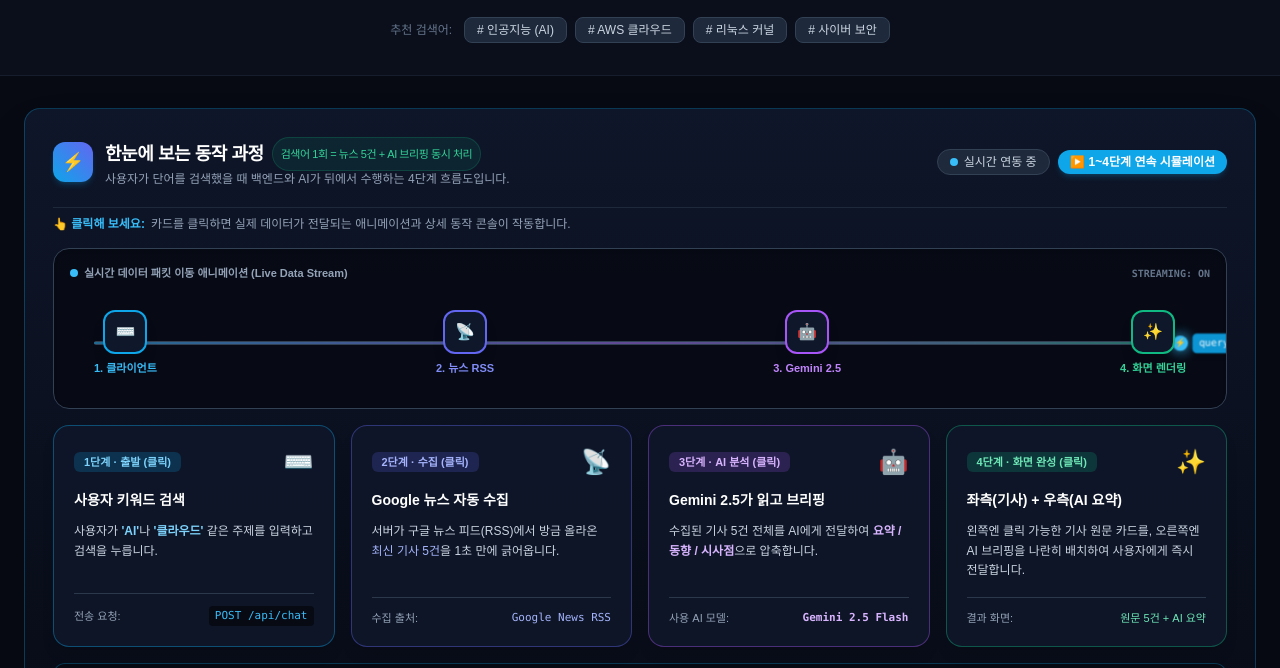
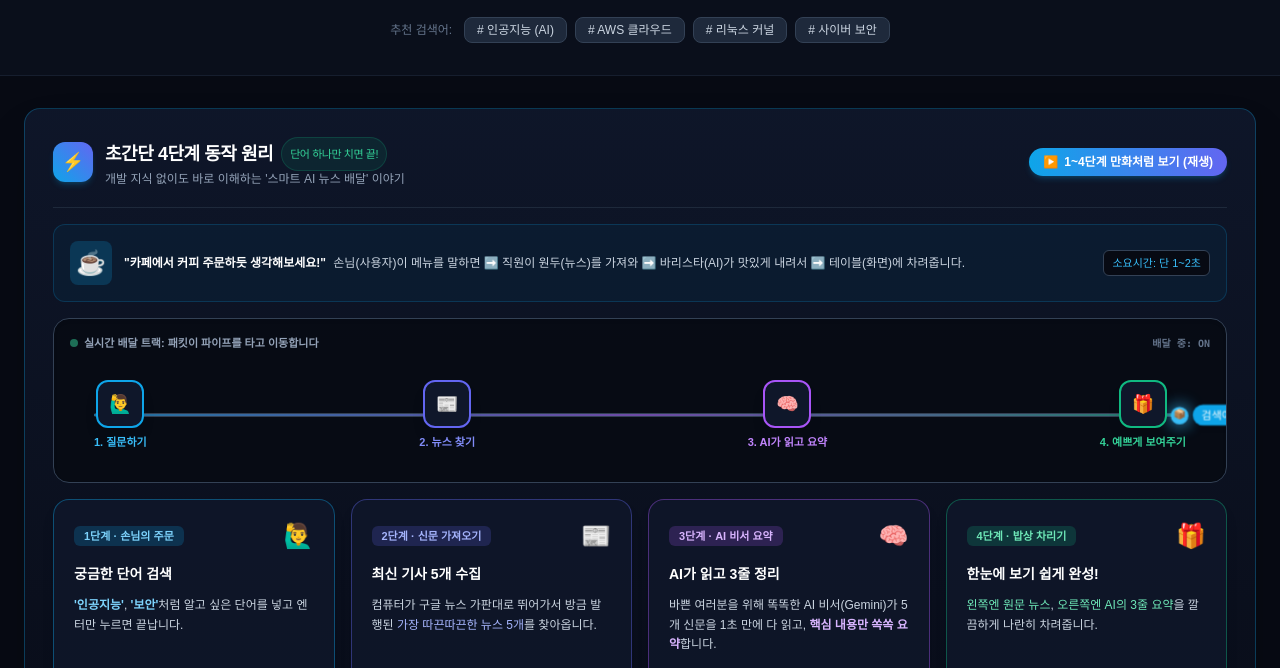
Before and after one commit to ohjs2558-blip/it-news, a plain HTML site: page news.html in a window 1280 px wide. Shown: the part 256-924 px from the top of the page. Drawn offline with nearby package versions, Linux system fonts and the light colour scheme; a web font is replaced by a local one.

Commit message:
style: Simplify visualization with friendly café metaphor and plain language

```diff
--- a/news.html
+++ b/news.html
@@ -152,38 +152,44 @@
                     </div>
                     <div>
                         <h3 class="text-base sm:text-lg font-bold text-white tracking-tight flex items-center gap-2">
-                            한눈에 보는 동작 과정
-                            <span class="text-[11px] px-2 py-0.5 rounded-full bg-emerald-500/10 text-emerald-400 border border-emerald-500/20 font-medium">검색어 1회 = 뉴스 5건 + AI 브리핑 동시 처리</span>
+                            초간단 4단계 동작 원리
+                            <span class="text-[11px] px-2 py-0.5 rounded-full bg-emerald-500/10 text-emerald-400 border border-emerald-500/20 font-medium">단어 하나만 치면 끝!</span>
                         </h3>
-                        <p class="text-xs text-slate-400">사용자가 단어를 검색했을 때 백엔드와 AI가 뒤에서 수행하는 4단계 흐름도입니다.</p>
+                        <p class="text-xs text-slate-400">개발 지식 없이도 바로 이해하는 '스마트 AI 뉴스 배달' 이야기</p>
                     </div>
                 </div>
                 <div class="flex items-center gap-2 self-start sm:self-auto">
-                    <span class="inline-flex items-center gap-1.5 px-3 py-1 rounded-full bg-dark-850 border border-dark-800 text-xs text-slate-300">
-                        <span class="w-2 h-2 rounded-full bg-sky-400 animate-ping"></span>
-                        실시간 연동 중
-                    </span>
-                    <button id="demo-play-btn" class="text-xs px-3 py-1 rounded-full bg-sky-500 hover:bg-sky-400 text-white font-semibold transition flex items-center gap-1 shadow-md shadow-sky-500/20 active:scale-95">
+                    <button id="demo-play-btn" class="text-xs px-3.5 py-1.5 rounded-full bg-gradient-to-r from-sky-500 to-indigo-500 hover:from-sky-400 hover:to-indigo-400 text-white font-bold transition flex items-center gap-1.5 shadow-md shadow-sky-500/20 active:scale-95">
                         <span>▶️</span>
-                        <span>1~4단계 연속 시뮬레이션</span>
+                        <span>1~4단계 만화처럼 보기 (재생)</span>
                     </button>
                 </div>
             </div>
 
-            <!-- 안내 힌트 -->
-            <div class="pt-2 text-xs text-slate-400 flex items-center gap-1.5">
-                <span class="text-sky-400 font-bold">👆 클릭해 보세요:</span>
-                <span>카드를 클릭하면 실제 데이터가 전달되는 애니메이션과 상세 동작 콘솔이 작동합니다.</span>
+            <!-- 비유 설명 박스 (가장 먼저 읽히는 곳) -->
+            <div class="mt-4 p-4 rounded-xl bg-sky-950/30 border border-sky-500/20 flex flex-col sm:flex-row items-start sm:items-center justify-between gap-3 text-xs text-slate-300">
+                <div class="flex items-center gap-3">
+                    <span class="text-2xl p-1.5 rounded-lg bg-sky-500/20 flex-shrink-0">☕</span>
+                    <div>
+                        <strong class="text-white block sm:inline font-bold">"카페에서 커피 주문하듯 생각해보세요!"</strong>
+                        <span class="text-slate-300 ml-0 sm:ml-1 text-xs">
+                            손님(사용자)이 메뉴를 말하면 ➡️ 직원이 원두(뉴스)를 가져와 ➡️ 바리스타(AI)가 맛있게 내려서 ➡️ 테이블(화면)에 차려줍니다.
+                        </span>
+                    </div>
+                </div>
+                <span class="text-[11px] text-sky-400 bg-dark-950 px-2 py-1 rounded-md border border-dark-800 whitespace-nowrap self-end sm:self-auto font-medium">
+                    소요시간: 단 1~2초
+                </span>
             </div>
 
-            <!-- [NEW] 시각적 실시간 데이터 패킷 애니메이션 트랙 -->
+            <!-- [시각적 애니메이션] 데이터 패킷 배달 트랙 -->
             <div class="mt-4 p-4 rounded-2xl bg-dark-950/90 border border-dark-800 relative overflow-hidden shadow-inner">
                 <div class="text-[11px] font-semibold text-slate-400 mb-3 flex items-center justify-between">
                     <span class="flex items-center gap-1.5">
-                        <span class="w-2 h-2 rounded-full bg-sky-400 animate-ping"></span>
-                        실시간 데이터 패킷 이동 애니메이션 (Live Data Stream)
+                        <span class="w-2 h-2 rounded-full bg-emerald-400 animate-pulse"></span>
+                        실시간 배달 트랙: 패킷이 파이프를 타고 이동합니다
                     </span>
-                    <span class="text-slate-500 font-mono text-[10px]" id="anim-stream-status">STREAMING: ON</span>
+                    <span class="text-slate-500 font-mono text-[10px]" id="anim-stream-status">배달 중: ON</span>
                 </div>
 
                 <!-- 4개 노드와 연결선 -->
@@ -191,15 +197,15 @@
                     <!-- 기본 연결선 트랙 -->
                     <div class="absolute top-1/2 left-6 right-6 h-1 bg-dark-800 -translate-y-1/2 z-0 rounded-full"></div>
                     <!-- 빛나는 데이터 전송 파이프 효과 -->
-                    <div class="absolute top-1/2 left-6 right-6 h-0.5 bg-gradient-to-r from-sky-500 via-purple-500 to-emerald-500 -translate-y-1/2 z-0 opacity-40"></div>
+                    <div class="absolute top-1/2 left-6 right-6 h-0.5 bg-gradient-to-r from-sky-500 via-purple-500 to-emerald-500 -translate-y-1/2 z-0 opacity-50"></div>
 
                     <!-- 이동하는 패킷 엘리먼트 -->
                     <div id="flow-particle" class="anim-packet absolute top-1/2 -translate-y-1/2 z-10 pointer-events-none flex items-center gap-1">
-                        <div class="w-3.5 h-3.5 rounded-full bg-sky-400 shadow-[0_0_12px_#38bdf8] flex items-center justify-center text-[8px] font-bold text-dark-950">
-                            ⚡
+                        <div class="w-4 h-4 rounded-full bg-sky-400 shadow-[0_0_15px_#38bdf8] flex items-center justify-center text-[9px] font-bold text-dark-950">
+                            📦
                         </div>
-                        <span class="text-[9px] font-mono px-1.5 py-0.5 rounded bg-sky-500/90 text-white shadow-md backdrop-blur whitespace-nowrap" id="packet-label">
-                            query: "AI"
+                        <span class="text-[10px] font-medium px-2 py-0.5 rounded-full bg-sky-500 text-white shadow-md backdrop-blur whitespace-nowrap font-sans" id="packet-label">
+                            검색어 주문서 배달 중
                         </span>
                     </div>
 
@@ -207,34 +213,34 @@
                     <div class="relative z-10 flex items-center justify-between">
                         <!-- 노드 1 -->
                         <div id="pipe-node-1" class="flex flex-col items-center gap-1.5 cursor-pointer" onclick="simulateStep(1)">
-                            <div class="w-9 h-9 sm:w-11 sm:h-11 rounded-xl bg-dark-900 border-2 border-sky-500 flex items-center justify-center text-sm sm:text-base shadow-lg transition-transform duration-300 hover:scale-110">
-                                ⌨️
+                            <div class="w-10 h-10 sm:w-12 sm:h-12 rounded-xl bg-dark-900 border-2 border-sky-500 flex items-center justify-center text-base sm:text-lg shadow-lg transition-transform duration-300 hover:scale-110">
+                                🙋‍♂️
                             </div>
-                            <span class="text-[11px] font-bold text-sky-400">1. 클라이언트</span>
+                            <span class="text-[11px] font-bold text-sky-400">1. 질문하기</span>
                         </div>
 
                         <!-- 노드 2 -->
                         <div id="pipe-node-2" class="flex flex-col items-center gap-1.5 cursor-pointer" onclick="simulateStep(2)">
-                            <div class="w-9 h-9 sm:w-11 sm:h-11 rounded-xl bg-dark-900 border-2 border-indigo-500 flex items-center justify-center text-sm sm:text-base shadow-lg transition-transform duration-300 hover:scale-110">
-                                📡
+                            <div class="w-10 h-10 sm:w-12 sm:h-12 rounded-xl bg-dark-900 border-2 border-indigo-500 flex items-center justify-center text-base sm:text-lg shadow-lg transition-transform duration-300 hover:scale-110">
+                                📰
                             </div>
-                            <span class="text-[11px] font-bold text-indigo-400">2. 뉴스 RSS</span>
+                            <span class="text-[11px] font-bold text-indigo-400">2. 뉴스 찾기</span>
                         </div>
 
                         <!-- 노드 3 -->
                         <div id="pipe-node-3" class="flex flex-col items-center gap-1.5 cursor-pointer" onclick="simulateStep(3)">
-                            <div class="w-9 h-9 sm:w-11 sm:h-11 rounded-xl bg-dark-900 border-2 border-purple-500 flex items-center justify-center text-sm sm:text-base shadow-lg transition-transform duration-300 hover:scale-110">
-                                🤖
+                            <div class="w-10 h-10 sm:w-12 sm:h-12 rounded-xl bg-dark-900 border-2 border-purple-500 flex items-center justify-center text-base sm:text-lg shadow-lg transition-transform duration-300 hover:scale-110">
+                                🧠
                             </div>
-                            <span class="text-[11px] font-bold text-purple-400">3. Gemini 2.5</span>
+                            <span class="text-[11px] font-bold text-purple-400">3. AI가 읽고 요약</span>
                         </div>
 
                         <!-- 노드 4 -->
                         <div id="pipe-node-4" class="flex flex-col items-center gap-1.5 cursor-pointer" onclick="simulateStep(4)">
-                            <div class="w-9 h-9 sm:w-11 sm:h-11 rounded-xl bg-dark-900 border-2 border-emerald-500 flex items-center justify-center text-sm sm:text-base shadow-lg transition-transform duration-300 hover:scale-110">
-                                ✨
+                            <div class="w-10 h-10 sm:w-12 sm:h-12 rounded-xl bg-dark-900 border-2 border-emerald-500 flex items-center justify-center text-base sm:text-lg shadow-lg transition-transform duration-300 hover:scale-110">
+                                🎁
                             </div>
-                            <span class="text-[11px] font-bold text-emerald-400">4. 화면 렌더링</span>
+                            <span class="text-[11px] font-bold text-emerald-400">4. 예쁘게 보여주기</span>
                         </div>
                     </div>
                 </div>
@@ -248,18 +254,18 @@
                     <div class="space-y-3">
                         <div class="flex items-center justify-between">
                             <span class="inline-flex items-center gap-1 px-2.5 py-0.5 rounded-md bg-sky-500/20 text-sky-300 text-[11px] font-bold">
-                                1단계 · 출발 (클릭)
+                                1단계 · 손님의 주문
                             </span>
-                            <span class="text-2xl group-hover:scale-125 transition-transform duration-300">⌨️</span>
+                            <span class="text-2xl group-hover:scale-125 transition-transform duration-300">🙋‍♂️</span>
                         </div>
-                        <h4 class="text-sm font-bold text-white group-hover:text-sky-300 transition-colors">사용자 키워드 검색</h4>
+                        <h4 class="text-sm font-bold text-white group-hover:text-sky-300 transition-colors">궁금한 단어 검색</h4>
                         <p class="text-xs text-slate-300 leading-relaxed">
-                            사용자가 <span class="text-sky-300 font-semibold">'AI'</span>나 <span class="text-sky-300 font-semibold">'클라우드'</span> 같은 주제를 입력하고 검색을 누릅니다.
+                            <span class="text-sky-300 font-semibold">'인공지능'</span>, <span class="text-sky-300 font-semibold">'보안'</span>처럼 알고 싶은 단어를 넣고 엔터만 누르면 끝납니다.
                         </p>
                     </div>
                     <div class="mt-4 pt-3 border-t border-dark-800/80 text-[11px] text-slate-400 flex items-center justify-between">
-                        <span>전송 요청:</span>
-                        <code class="text-sky-400 bg-dark-950 px-1.5 py-0.5 rounded font-mono">POST /api/chat</code>
+                        <span>하는 일:</span>
+                        <span class="text-sky-300 font-medium">검색어 주문서 발송</span>
                     </div>
                 </div>
 
@@ -268,18 +274,18 @@
                     <div class="space-y-3">
                         <div class="flex items-center justify-between">
                             <span class="inline-flex items-center gap-1 px-2.5 py-0.5 rounded-md bg-indigo-500/20 text-indigo-300 text-[11px] font-bold">
-                                2단계 · 수집 (클릭)
+                                2단계 · 신문 가져오기
                             </span>
-                            <span class="text-2xl group-hover:scale-125 transition-transform duration-300">📡</span>
+                            <span class="text-2xl group-hover:scale-125 transition-transform duration-300">📰</span>
                         </div>
-                        <h4 class="text-sm font-bold text-white group-hover:text-indigo-300 transition-colors">Google 뉴스 자동 수집</h4>
+                        <h4 class="text-sm font-bold text-white group-hover:text-indigo-300 transition-colors">최신 기사 5개 수집</h4>
                         <p class="text-xs text-slate-300 leading-relaxed">
-                            서버가 구글 뉴스 피드(RSS)에서 방금 올라온 <strong class="text-indigo-300 font-medium">최신 기사 5건</strong>을 1초 만에 긁어옵니다.
+                            컴퓨터가 구글 뉴스 가판대로 뛰어가서 방금 발행된 <strong class="text-indigo-300 font-medium">가장 따끈따끈한 뉴스 5개</strong>를 찾아옵니다.
                         </p>
                     </div>
                     <div class="mt-4 pt-3 border-t border-dark-800/80 text-[11px] text-slate-400 flex items-center justify-between">
-                        <span>수집 출처:</span>
-                        <span class="text-indigo-300 font-mono">Google News RSS</span>
+                        <span>가져온 것:</span>
+                        <span class="text-indigo-300 font-medium">실제 뉴스 기사 5건</span>
                     </div>
                 </div>
 
@@ -288,18 +294,18 @@
                     <div class="space-y-3">
                         <div class="flex items-center justify-between">
                             <span class="inline-flex items-center gap-1 px-2.5 py-0.5 rounded-md bg-purple-500/20 text-purple-300 text-[11px] font-bold">
-                                3단계 · AI 분석 (클릭)
+                                3단계 · AI 비서 요약
                             </span>
-                            <span class="text-2xl group-hover:scale-125 transition-transform duration-300">🤖</span>
+                            <span class="text-2xl group-hover:scale-125 transition-transform duration-300">🧠</span>
                         </div>
-                        <h4 class="text-sm font-bold text-white group-hover:text-purple-300 transition-colors">Gemini 2.5가 읽고 브리핑</h4>
+                        <h4 class="text-sm font-bold text-white group-hover:text-purple-300 transition-colors">AI가 읽고 3줄 정리</h4>
                         <p class="text-xs text-slate-300 leading-relaxed">
-                            수집된 기사 5건 전체를 AI에게 전달하여 <span class="text-purple-300 font-medium font-semibold">요약 / 동향 / 시사점</span>으로 압축합니다.
+                            바쁜 여러분을 위해 똑똑한 AI 비서(Gemini)가 5개 신문을 1초 만에 다 읽고, <span class="text-purple-300 font-medium font-semibold">핵심 내용만 쏙쏙 요약</span>합니다.
                         </p>
                     </div>
                     <div class="mt-4 pt-3 border-t border-dark-800/80 text-[11px] text-slate-400 flex items-center justify-between">
-                        <span>사용 AI 모델:</span>
-                        <span class="text-purple-300 font-mono font-semibold">Gemini 2.5 Flash</span>
+                        <span>담당 비서:</span>
+                        <span class="text-purple-300 font-medium">Google Gemini AI</span>
                     </div>
                 </div>
 
@@ -308,18 +314,18 @@
                     <div class="space-y-3">
                         <div class="flex items-center justify-between">
                             <span class="inline-flex items-center gap-1 px-2.5 py-0.5 rounded-md bg-emerald-500/20 text-emerald-300 text-[11px] font-bold">
-                                4단계 · 화면 완성 (클릭)
+                                4단계 · 밥상 차리기
                             </span>
-                            <span class="text-2xl group-hover:scale-125 transition-transform duration-300">✨</span>
+                            <span class="text-2xl group-hover:scale-125 transition-transform duration-300">🎁</span>
                         </div>
-                        <h4 class="text-sm font-bold text-white group-hover:text-emerald-300 transition-colors">좌측(기사) + 우측(AI 요약)</h4>
+                        <h4 class="text-sm font-bold text-white group-hover:text-emerald-300 transition-colors">한눈에 보기 쉽게 완성!</h4>
                         <p class="text-xs text-slate-300 leading-relaxed">
-                            왼쪽엔 클릭 가능한 기사 원문 카드를, 오른쪽엔 AI 브리핑을 나란히 배치하여 사용자에게 즉시 전달합니다.
+                            <strong class="text-emerald-300 font-medium">왼쪽엔 원문 뉴스</strong>, <strong class="text-emerald-300 font-medium">오른쪽엔 AI의 3줄 요약</strong>을 깔끔하게 나란히 차려줍니다.
                         </p>
                     </div>
                     <div class="mt-4 pt-3 border-t border-dark-800/80 text-[11px] text-slate-400 flex items-center justify-between">
-                        <span>결과 화면:</span>
-                        <span class="text-emerald-300 font-medium">원문 5건 + AI 요약</span>
+                        <span>결과:</span>
+                        <span class="text-emerald-300 font-medium">뉴스 원문 + AI 요약</span>
                     </div>
                 </div>
 
@@ -327,6 +333,22 @@
 
             <!-- 실시간 동적 동작 애니메이션 콘솔 모니터 -->
             <div id="live-action-box" class="mt-4 p-4 rounded-xl bg-dark-950 border border-sky-500/30 text-xs space-y-2 transition-all duration-300">
+                <div class="flex items-center justify-between border-b border-dark-850 pb-2">
+                    <div class="flex items-center gap-2">
+                        <span class="w-2.5 h-2.5 rounded-full bg-emerald-400 animate-pulse"></span>
+                        <span class="font-bold text-slate-200" id="live-action-title">💡 지금 무슨 일이 일어나고 있나요?</span>
+                    </div>
+                    <span class="text-[11px] text-slate-400 font-medium" id="live-action-tag">준비 완료</span>
+                </div>
+                <div class="flex items-center gap-3 pt-1">
+                    <div id="live-action-icon" class="w-9 h-9 rounded-lg bg-sky-500/10 text-sky-400 flex items-center justify-center text-lg flex-shrink-0">
+                        👆
+                    </div>
+                    <p id="live-action-desc" class="text-slate-300 leading-relaxed font-sans text-xs sm:text-sm">
+                        위의 <strong class="text-sky-300">1~4단계 카드</strong>를 아무거나 콕 눌러보세요! 데이터가 어떻게 만들어지고 배달되는지 친절하게 알려드립니다.
+                    </p>
+                </div>
+            </div>
                 <div class="flex items-center justify-between border-b border-dark-850 pb-2">
                     <div class="flex items-center gap-2">
                         <span class="w-2.5 h-2.5 rounded-full bg-emerald-400 animate-pulse"></span>
@@ -548,32 +570,32 @@
         // 단계별 클릭 동작 시뮬레이션
         const stepDetails = {
             1: {
-                title: "1단계: 사용자 검색 요청 발생 (Client ➡️ Server)",
-                tag: "CLIENT REQUEST",
-                icon: "⌨️",
+                title: "1단계: 손님이 메뉴를 주문합니다 🙋‍♂️",
+                tag: "주문서 작성",
+                icon: "🙋‍♂️",
                 color: "border-sky-500",
-                desc: "사용자가 웹 브라우저에서 검색어를 입력하고 전송 버튼을 누르면, 브라우저가 JSON 페이로드 <code class='text-sky-300 font-mono'>{\"query\": \"...\"}</code>를 생성하여 백엔드 <code class='text-sky-300 font-mono'>POST /api/chat</code> 엔드포인트로 즉시 비동기 전송합니다."
+                desc: "사용자가 궁금한 단어(예: '인공지능')를 검색창에 입력하고 전송 버튼을 누르면, '이 단어에 대한 최신 뉴스를 알려줘!'라는 주문서가 컴퓨터에 즉시 배달됩니다."
             },
             2: {
-                title: "2단계: Google News RSS 실시간 파싱 및 크롤링 (Server ➡️ RSS)",
-                tag: "RSS ENGINE",
-                icon: "📡",
+                title: "2단계: 컴퓨터가 가장 최신 신문 5장을 가져옵니다 📰",
+                tag: "신문 수집",
+                icon: "📰",
                 color: "border-indigo-500",
-                desc: "Python 백엔드 서버가 구글 뉴스 검색 RSS API로 비동기 HTTP 요청을 날립니다. 응답으로 온 XML 데이터를 파싱하여 실시간 최신 뉴스 상위 5건의 [기사 제목, 발행일, 언론사명, 링크, 1줄 요약]을 메모리에 정제 추출합니다."
+                desc: "주문서를 받은 컴퓨터가 구글 뉴스 가판대로 재빠르게 달려가서, 방금 1초 전에 올라온 가장 신선한 IT 기사 5건(제목, 언론사, 링크)을 가져옵니다."
             },
             3: {
-                title: "3단계: Gemini 2.5 AI 브리핑 및 심층 요약 생성 (Server ➡️ Gemini)",
-                tag: "AI LLM GENERATION",
-                icon: "🤖",
+                title: "3단계: 똑똑한 AI 비서가 신문을 읽고 요약합니다 🧠",
+                tag: "AI 3줄 요약",
+                icon: "🧠",
                 color: "border-purple-500",
-                desc: "수집된 5개 기사 원문을 프롬프트 컨텍스트로 묶어 Gemini 2.5 Flash 모델에 전달합니다. AI는 이를 바탕으로 [1. 핵심 개념 요약, 2. 최신 기술 동향, 3. 실무 시사점]의 3단 전문가 브리핑 텍스트를 생성합니다."
+                desc: "가져온 신문 5장이 너무 길면 읽기 힘들겠죠? 똑똑한 AI 비서(Gemini)가 1초 만에 기사를 정독한 뒤 핵심 요약, 최신 소식, 알아둘 점을 3줄로 깔끔하게 정리합니다."
             },
             4: {
-                title: "4단계: 클라이언트 응답 및 화면 2분할 동시 렌더링 (Server ➡️ Client)",
-                tag: "DATA RENDERED",
-                icon: "✨",
+                title: "4단계: 손님 테이블에 먹기 좋게 차려냅니다 🎁",
+                tag: "화면 완성",
+                icon: "🎁",
                 color: "border-emerald-500",
-                desc: "서버가 취합된 기사 목록과 AI 요약문을 하나의 JSON으로 브라우저에 반환합니다. 화면 좌측에는 기사 원문 카드가 생성되고, 우측에는 정돈된 마크다운 스타일 AI 브리핑이 동시에 렌더링됩니다."
+                desc: "정리가 끝나면 화면 왼쪽에는 원문 기사 링크가 달린 카드가 생기고, 오른쪽에는 AI가 쓴 요약본이 예쁘게 나타나 누구나 쉽게 읽을 수 있습니다."
             }
         };
 
@@ -602,10 +624,10 @@
             // 패킷 라벨 동적 변경
             const packetLabel = document.getElementById('packet-label');
             if (packetLabel) {
-                if (stepNum === 1) packetLabel.textContent = 'query: "AI"';
-                else if (stepNum === 2) packetLabel.textContent = 'XML 5 Articles';
-                else if (stepNum === 3) packetLabel.textContent = 'Gemini Summary';
-                else if (stepNum === 4) packetLabel.textContent = 'Render UI';
+                if (stepNum === 1) packetLabel.textContent = '손님의 검색 주문서 배달 중 ✉️';
+                else if (stepNum === 2) packetLabel.textContent = '최신 뉴스 5개 가져오는 중 📰';
+                else if (stepNum === 3) packetLabel.textContent = 'AI 비서가 3줄 요약하는 중 🧠';
+                else if (stepNum === 4) packetLabel.textContent = '화면에 예쁘게 차려내는 중 🎁';
             }
 
             const info = stepDetails[stepNum];
```
